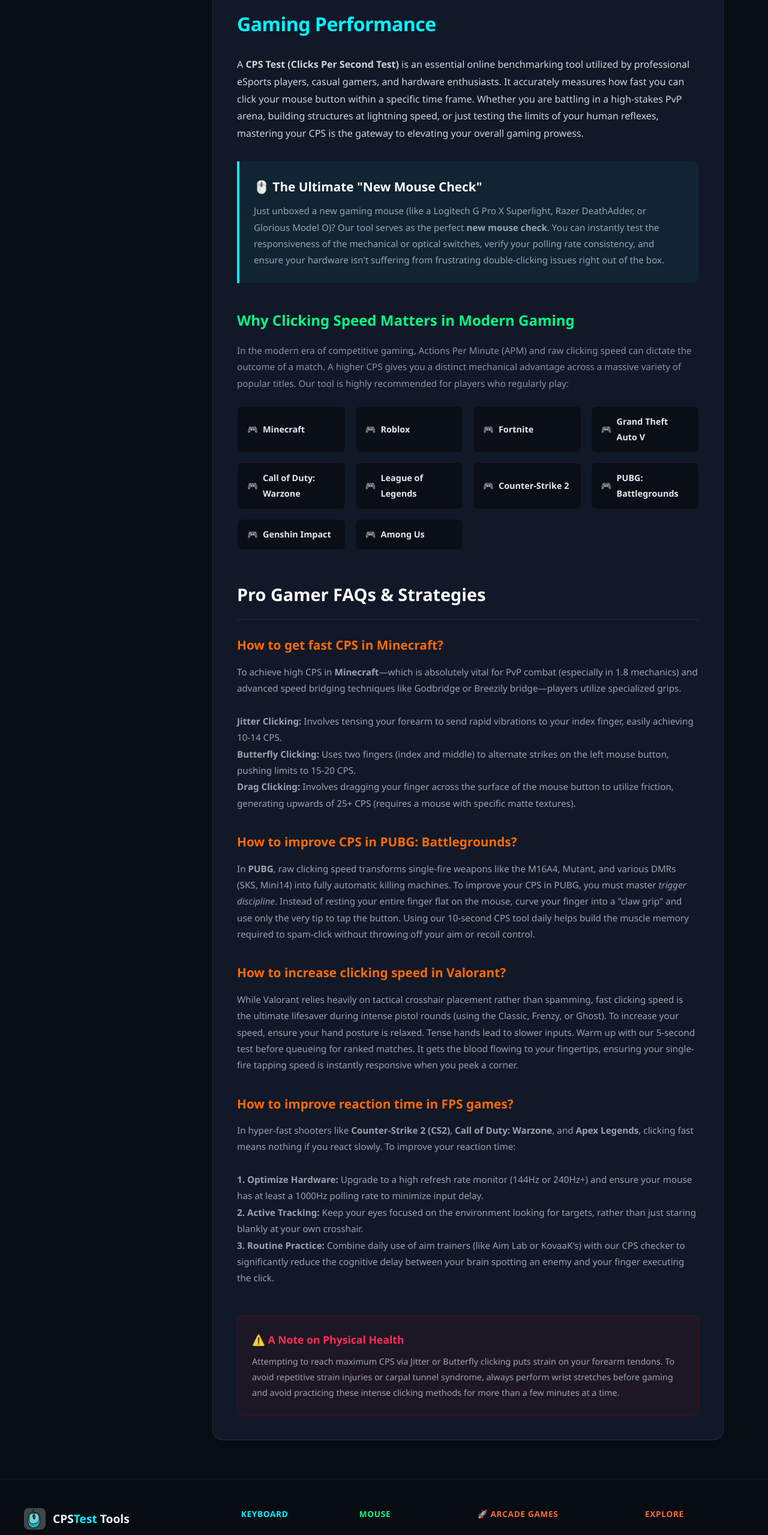
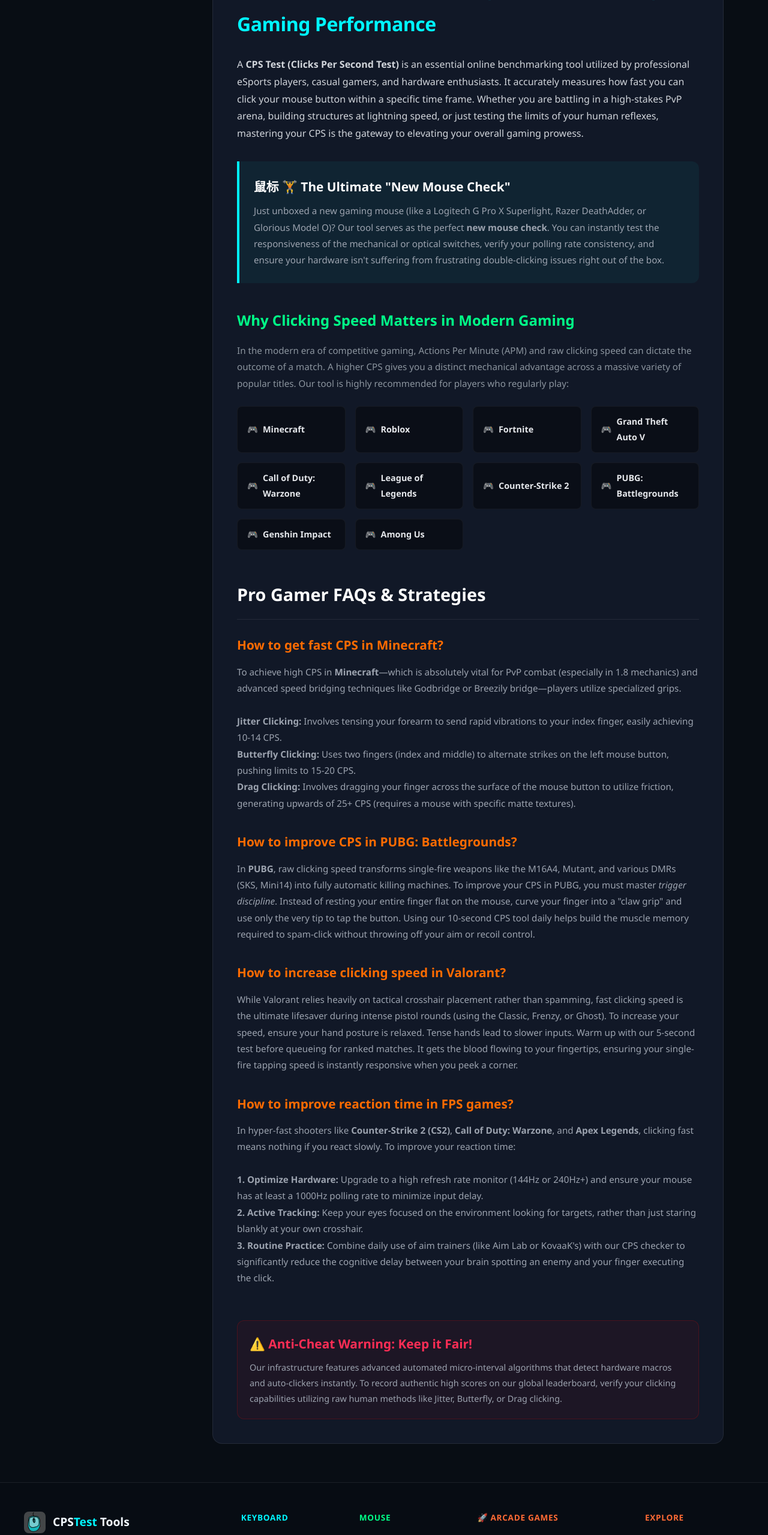
Before and after one commit to fahadhassan7635-stack/Cps-Test-Tool, a React (Vite) app: page /cps-test in a window 1280 px wide. Shown: the part 926-3485 px from the top of the page at 60% size. Built offline with nearby package versions, Linux system fonts and the light colour scheme.

Commit message:
Update CPSTestPage.tsx

```diff
--- a/src/pages/CPSTestPage.tsx
+++ b/src/pages/CPSTestPage.tsx
@@ -17,6 +17,10 @@
   const [history, setHistory] = useState<{ cps: number; clicks: number; duration: number }[]>([]);
   const [ripples, setRipples] = useState<{ id: number; x: number; y: number }[]>([]);
 
+  // 🛡️ Anti-Cheat Security Layer States & Refs
+  const [isBot, setIsBot] = useState(false);
+  const botTriggers = useRef<number>(0);
+
   const startTime = useRef<number>(0);
   const timerRef = useRef<ReturnType<typeof setInterval> | null>(null);
   const clickEvents = useRef<ClickEvent[]>([]);
@@ -28,6 +32,32 @@
 
   const recordClick = () => {
     const now = performance.now();
+
+    if (clickEvents.current.length > 0) {
+      const lastClickTime = clickEvents.current[clickEvents.current.length - 1].time;
+      const interval = now - lastClickTime;
+
+      // 🛑 Anti-Cheat Rule: Human finger interval microsecond constraint check
+      // Continuous interval less than 25ms means 40+ CPS, which is biologically impossible.
+      if (interval < 25) {
+        botTriggers.current += 1;
+      } else {
+        botTriggers.current = Math.max(0, botTriggers.current - 1);
+      }
+
+      // If 4 consecutive suspicious intervals are executed, trip the system wire
+      if (botTriggers.current >= 4) {
+        setIsBot(true);
+        phaseRef.current = 'done';
+        if (timerRef.current) {
+          clearInterval(timerRef.current);
+          timerRef.current = null;
+        }
+        setPhase('done');
+        return;
+      }
+    }
+
     clickEvents.current.push({ time: now });
     setClicks(prev => prev + 1);
   };
@@ -85,8 +115,12 @@
     setClicks(totalClicks);
     setPhase('done');
     setTimeLeft(0);
-    setHistory(prev => [{ cps: finalCps, clicks: totalClicks, duration: dur }, ...prev.slice(0, 9)]);
-  }, []);
+
+    // Only commit to session history array if client validation is authentic
+    if (!isBot && botTriggers.current < 4) {
+      setHistory(prev => [{ cps: finalCps, clicks: totalClicks, duration: dur }, ...prev.slice(0, 9)]);
+    }
+  }, [isBot]);
 
   const startTest = useCallback(() => {
     if (phaseRef.current === 'running') return;
@@ -98,6 +132,8 @@
     setCps(0);
     setMaxCps(0);
     setTimeLeft(dur);
+    setIsBot(false);
+    botTriggers.current = 0;
     clickEvents.current = [];
     startTime.current = performance.now();
 
@@ -126,6 +162,8 @@
     setClicks(0);
     setCps(0);
     setMaxCps(0);
+    setIsBot(false);
+    botTriggers.current = 0;
     setTimeLeft(durationRef.current);
     clickEvents.current = [];
   }, []);
@@ -168,7 +206,15 @@
   useEffect(() => () => { if (timerRef.current) clearInterval(timerRef.current); }, []);
 
   const progress = phase === 'running' ? ((duration - timeLeft) / duration) * 100 : phase === 'done' ? 100 : 0;
-  const finalRating = phase === 'done' ? getRating(cps) : null;
+
+  // ⚡ Visual Modal Override injection if system reports bot profiling
+  const finalRating = phase === 'done' ? (isBot ? {
+    label: 'Bot Detected',
+    emoji: '🚫',
+    color: 'var(--neon-red)',
+    stars: 0,
+    desc: '"Software Macro or Auto-clicker emulation detected! Play fair to test your authentic biological human reflex limits."'
+  } : getRating(cps)) : null;
 
   return (
     <div style={{ maxWidth: '900px', margin: '0 auto', padding: '2rem 1.5rem' }}>
@@ -187,14 +233,11 @@
           100% { transform: translate(-50%, -50%) scale(5); opacity: 0; }
         }
 
-        /* ── Mobile fixes ── */
+        /* ── Mobile UI Optimization ── */
         @media (max-width: 600px) {
-          /* Outer page padding */
           .cps-page-wrap {
             padding: 1.25rem 0.75rem !important;
           }
-
-          /* Time-selector buttons row */
           .cps-duration-row {
             gap: 0.4rem !important;
           }
@@ -203,14 +246,10 @@
             font-size: 0.8rem !important;
             min-width: 44px !important;
           }
-
-          /* Custom time input wrapper */
           .cps-custom-wrap {
             width: 100% !important;
             justify-content: center !important;
           }
-
-          /* Stats cards — stack 3-in-a-row stays but font shrinks */
           .cps-stats-grid {
             gap: 0.5rem !important;
           }
@@ -225,8 +264,6 @@
             font-size: 0.6rem !important;
             letter-spacing: 0.05em !important;
           }
-
-          /* Result modal layout — single column on mobile */
           .cps-modal-split {
             grid-template-columns: 1fr !important;
             min-height: unset !important;
@@ -247,16 +284,12 @@
           .cps-modal-inner {
             padding: 1.25rem 1rem !important;
           }
-
-          /* History rows — don't overflow */
           .cps-history-row {
             font-size: 0.78rem !important;
             gap: 0.25rem !important;
             flex-wrap: wrap !important;
             padding: 0.6rem 1rem !important;
           }
-
-          /* SEO article */
           .cps-article {
             padding: 1.25rem !important;
           }
@@ -309,7 +342,7 @@
           >{d}s</button>
         ))}
 
-        {/* Custom time */}
+        {/* Custom Input */}
         <div
           className="cps-custom-wrap"
           style={{
@@ -426,7 +459,7 @@
         )}
       </div>
 
-      {/* ── RESET BUTTON (while running) ── */}
+      {/* ── RESET BUTTON ── */}
       {phase === 'running' && (
         <div style={{ display: 'flex', justifyContent: 'center', marginBottom: '1.5rem', animation: 'fadeIn 0.3s ease-in' }}>
           <button
@@ -458,7 +491,7 @@
         </div>
       )}
 
-      {/* ── RESULT MODAL ── */}
+      {/* ── RESULT MODAL (Handled with Anti-bot conditional state) ── */}
       {phase === 'done' && finalRating && (
         <>
           <div style={{
@@ -495,7 +528,6 @@
               display: 'flex', alignItems: 'center', justifyContent: 'center',
             }}>✕</button>
 
-            {/* Split layout — stacks on mobile via CSS class */}
             <div
               className="cps-modal-split"
               style={{ display: 'grid', gridTemplateColumns: '1fr 1.2fr', gap: '1.25rem', alignItems: 'center', minHeight: '130px', marginBottom: '1.25rem' }}
@@ -573,7 +605,7 @@
         </div>
       )}
 
-      {/* ── SEO ARTICLE ── */}
+      {/* ── SEO ENRICHED ARTICLE SECTION ── */}
       <div style={{ background: 'var(--bg-card)', border: '1px solid var(--border)', borderRadius: '16px', padding: '2.5rem', marginTop: '3rem' }}>
         <article className="cps-article" style={{ color: 'var(--text-secondary)', fontSize: '0.95rem', lineHeight: '1.8' }}>
 
@@ -587,7 +619,7 @@
 
           <div style={{ background: 'rgba(0, 245, 255, 0.05)', borderLeft: '4px solid var(--neon-cyan)', borderRadius: '0 12px 12px 0', padding: '1.5rem', marginBottom: '2.5rem' }}>
             <h3 style={{ color: '#fff', fontSize: '1.3rem', fontWeight: '700', marginTop: '0', marginBottom: '0.5rem', display: 'flex', alignItems: 'center', gap: '8px' }}>
-              🖱️ The Ultimate "New Mouse Check"
+              鼠标 🏋️ The Ultimate "New Mouse Check"
             </h3>
             <p style={{ margin: 0, color: '#9ca3af' }}>
               Just unboxed a new gaming mouse (like a Logitech G Pro X Superlight, Razer DeathAdder, or Glorious Model O)? Our tool serves as the perfect <strong>new mouse check</strong>. You can instantly test the responsiveness of the mechanical or optical switches, verify your polling rate consistency, and ensure your hardware isn't suffering from frustrating double-clicking issues right out of the box.
@@ -662,19 +694,18 @@
               </p>
             </div>
 
-            <div style={{ background: 'rgba(255, 0, 0, 0.05)', border: '1px solid rgba(255,0,0,0.2)', padding: '1.5rem', borderRadius: '12px', marginTop: '1rem' }}>
-              <h4 style={{ color: 'var(--neon-red)', fontSize: '1.1rem', fontWeight: '700', margin: '0 0 0.5rem 0' }}>
-                ⚠️ A Note on Physical Health
-              </h4>
-              <p style={{ color: '#9ca3af', margin: 0, fontSize: '0.9rem' }}>
-                Attempting to reach maximum CPS via Jitter or Butterfly clicking puts strain on your forearm tendons. To avoid repetitive strain injuries or carpal tunnel syndrome, always perform wrist stretches before gaming and avoid practicing these intense clicking methods for more than a few minutes at a time.
+            <div style={{ background: 'rgba(255, 0, 0, 0.05)', border: '1px solid rgba(255,0,0,0.2)', padding: '1.25rem', borderRadius: '12px', marginTop: '1.5rem' }}>
+              <h3 style={{ color: 'var(--neon-red)', fontSize: '1.3rem', fontWeight: '700', marginTop: '0', marginBottom: '0.5rem' }}>
+                ⚠️ Anti-Cheat Warning: Keep it Fair!
+              </h3>
+              <p style={{ margin: 0, color: '#9ca3af', fontSize: '0.9rem' }}>
+                Our infrastructure features advanced automated micro-interval algorithms that detect hardware macros and auto-clickers instantly. To record authentic high scores on our global leaderboard, verify your clicking capabilities utilizing raw human methods like Jitter, Butterfly, or Drag clicking.
               </p>
             </div>
 
           </div>
         </article>
       </div>
-
     </div>
   );
 }
```
